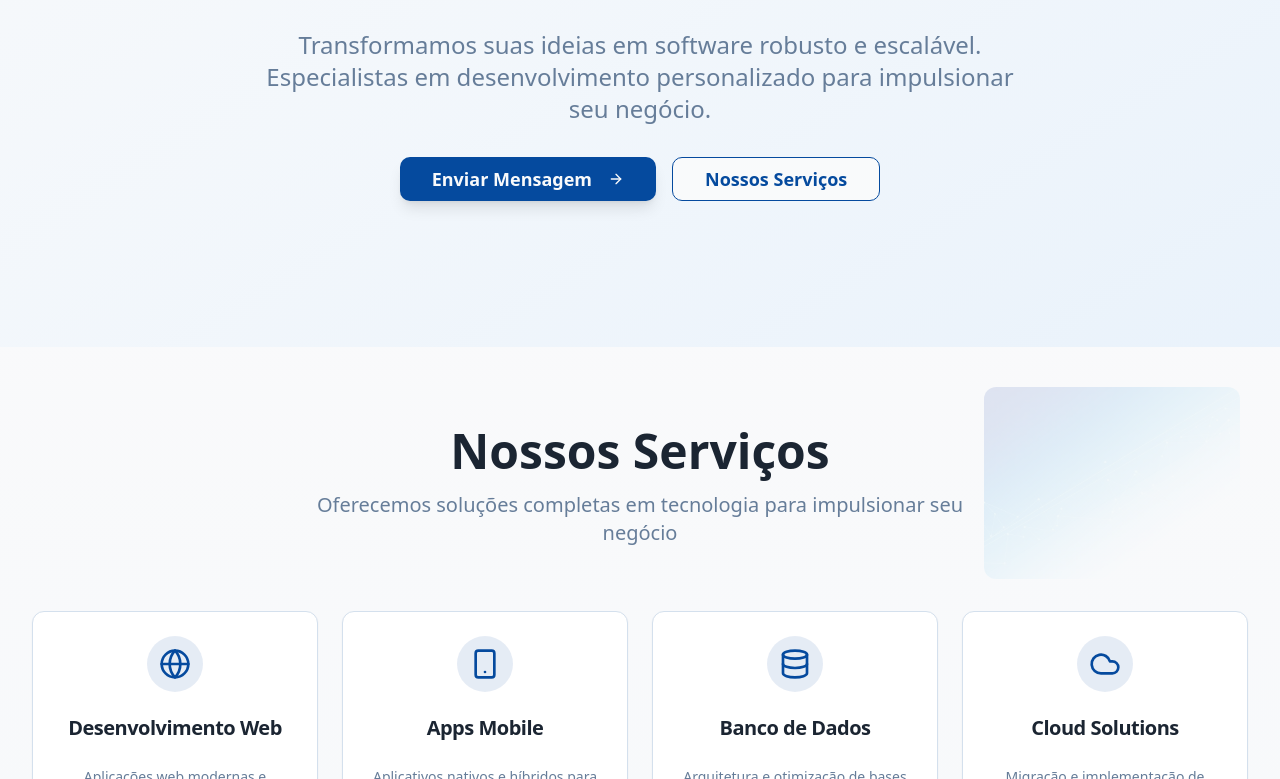
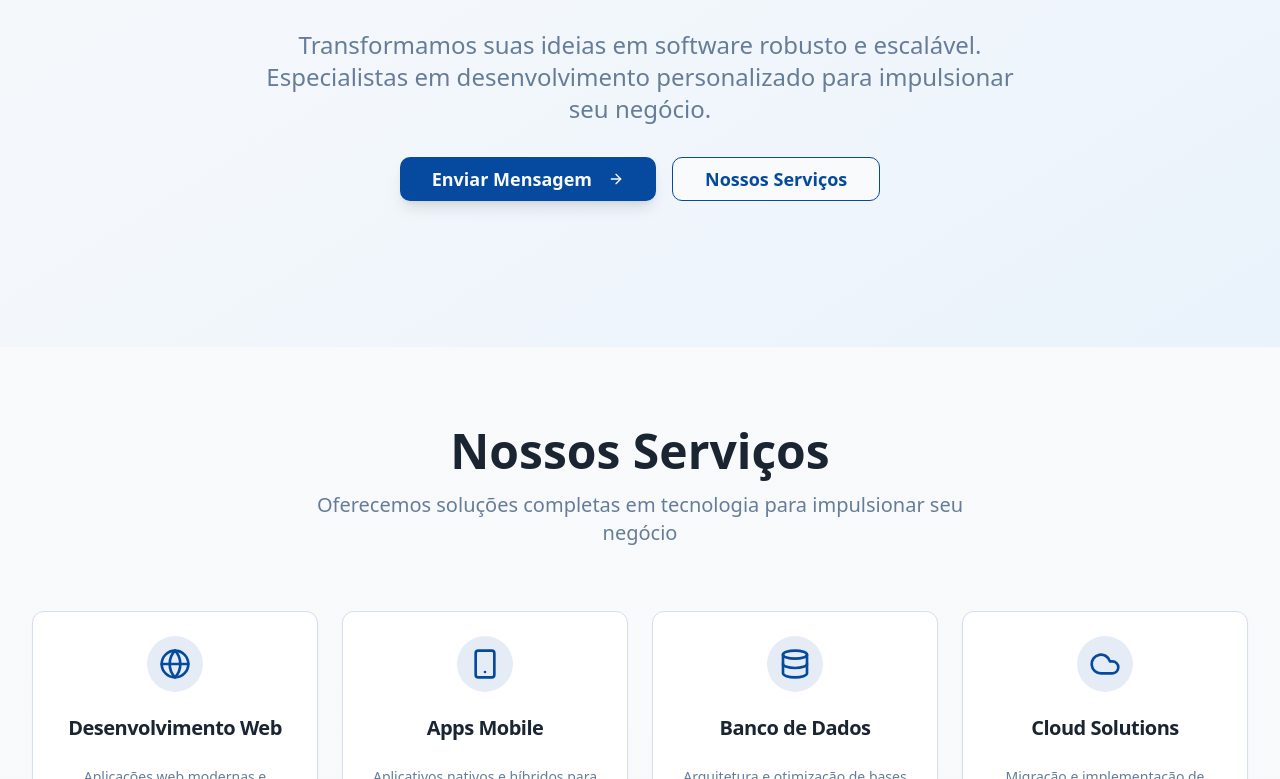
Before and after one commit to lucaZz092/softsolutions, a React (Vite) app: page / in a window 1280 px wide. Shown: the part 453-1232 px from the top of the page. Built offline with nearby package versions, Linux system fonts and the light colour scheme.

Commit message:
chore: remove unused technology illustration from Services component

```diff
--- a/src/components/Services.tsx
+++ b/src/components/Services.tsx
@@ -67,11 +67,6 @@ const Services = () => {
   return (
     <section id="services" className="py-20 bg-gradient-to-b from-background to-secondary/10 relative">
       <div className="absolute top-10 right-10 opacity-10 hidden lg:block">
-        <img
-          src={techIllustration}
-          alt="Ilustração de tecnologia"
-          className="w-64 h-48 object-cover rounded-lg"
-        />
       </div>
       <div className="container mx-auto px-4 sm:px-6 lg:px-8 relative z-10">
         <div className="text-center mb-16">
```
